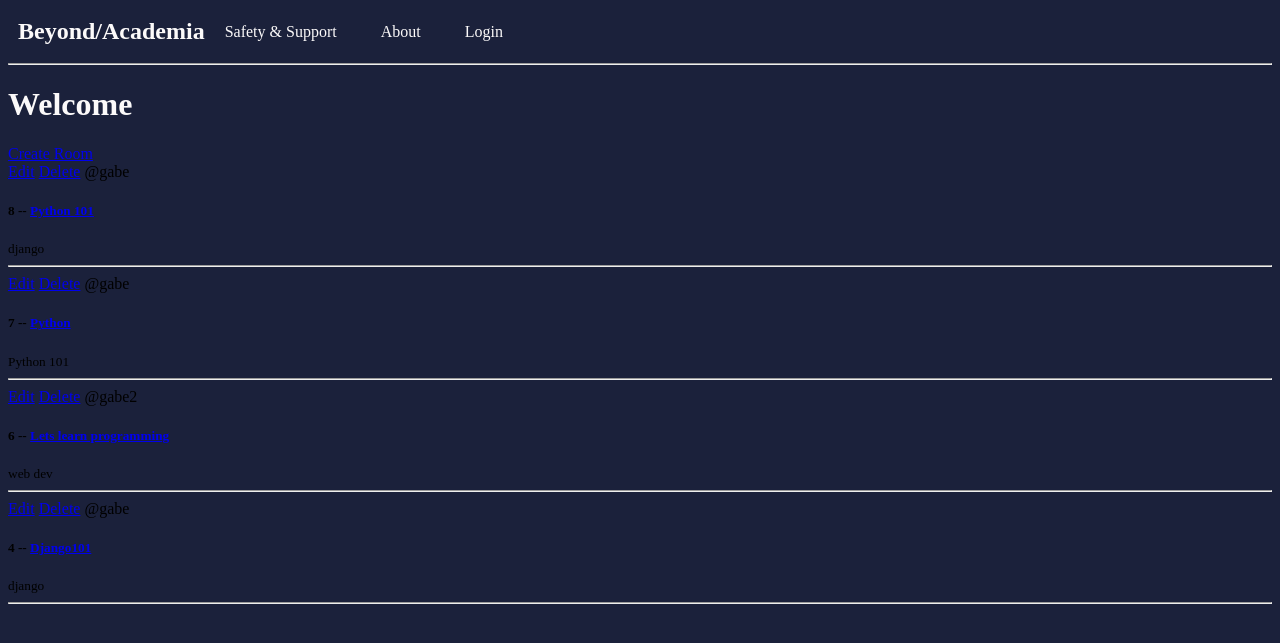
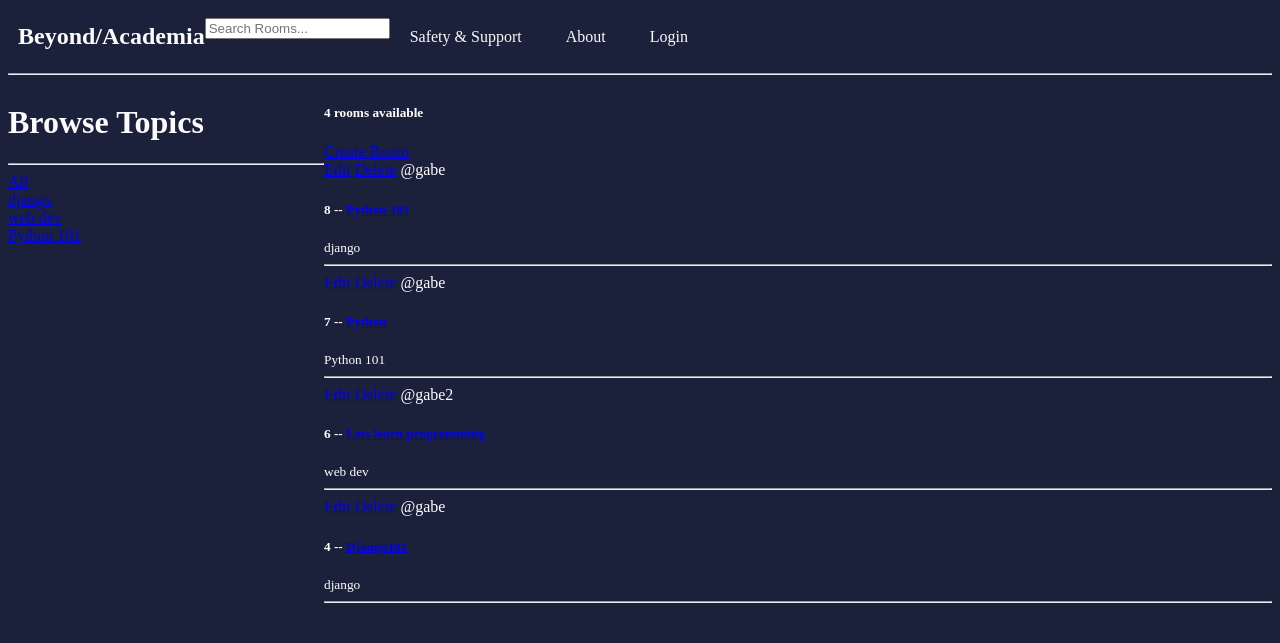
Before and after one commit to DarkerKin/Beyond-Academia-, a Django app: page / in a window 1280 px wide. Shown: the top 643 px of the page. Run offline with Django 4.2, Linux system fonts and the light colour scheme; data comes from the database, SQL or seed files in the repository; both versions use the stored data as it was after the commit.

Commit message:
search function

```diff
--- a/base/templates/base/home.html
+++ b/base/templates/base/home.html
@@ -1,9 +1,29 @@
 {% extends 'main.html' %}
 
 {% block content %}
-    <h1>Welcome</h1>
+
+
+<div class="homepage">
 
     <div>
+        <h1> Browse Topics</h1>
+        <hr>
+
+        <div>
+            <a href="{% url 'home' %}">All</a>
+        </div>
+
+        {% for topic in topics %}
+
+        <div>
+        <a href="{% url 'home' %}?q={{topic.name}}">{{topic.name}}</a>
+        </div>
+
+        {% endfor %}
+    </div>
+
+    <div>
+        <h5>{{room_count}} rooms available</h5>
         <a href="{% url 'create-room' %}">Create Room</a>
 
         <div>
@@ -21,5 +41,9 @@
 
             {% endfor %}
          </div>
+
+    </div>
+
+
 </div>
 {% endblock content  %}
--- a/base/views.py
+++ b/base/views.py
@@ -1,6 +1,7 @@
 from django.shortcuts import render, redirect
+from django.db.models import Q
 from django.http import HttpResponse
-from .models import Room
+from .models import Room, Topic
 from .forms import RoomForm
 #rooms = [
     #{'id':1,'name': 'resume help'},
@@ -22,8 +23,19 @@ def login(request):
 
 #These are the main webpages of the studybud
 def home(request):
-    rooms = Room.objects.all()
-    context = {'rooms': rooms}
+
+    q = request.GET.get('q') if  request.GET.get('q') != None else ''
+
+    rooms = Room.objects.filter(
+        Q(topic__name__icontains=q,) |
+        Q(name__icontains=q)|
+         Q(description__icontains=q)
+        )
+
+    topics = Topic.objects.all()
+    room_count = rooms.count()
+
+    context = {'rooms': rooms, 'topics': topics, 'room_count': room_count}
     return render(request,'base/home.html',context )
 
 def room(request, pk):
--- a/static/css/main.css
+++ b/static/css/main.css
@@ -235,3 +235,10 @@ ul li i {
 .phone{
     color: white;
 }
+
+.homepage{
+    color: white;
+    text-decoration: none;
+    display: grid ;
+    grid-template-columns: 1fr 3fr;
+}
--- a/templates/navbar.html
+++ b/templates/navbar.html
@@ -2,6 +2,10 @@
     <a href="/" class="navbar-logo">
         <h1>Beyond/Academia</h1>
     </a>
+
+    <form method="GET" action="{% url 'home'%}">
+        <input type="text" name="q" placeholder="Search Rooms..."/>
+    </form>
     <nav class="navbar-links">
         <a href="/safety/">Safety & Support</a>
         <a href="/about/">About</a>
```
Also changed, not shown: db.sqlite3. Lines whose indentation alone changed are shown as unchanged.
